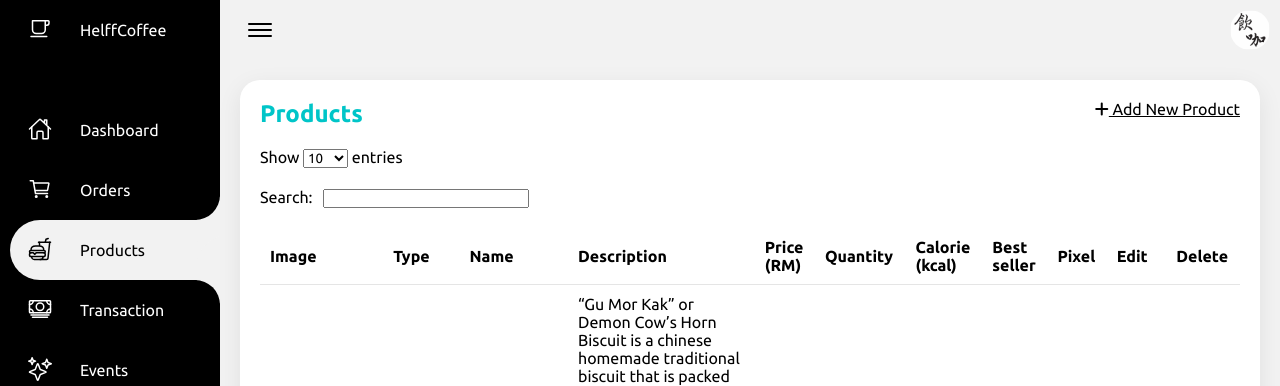
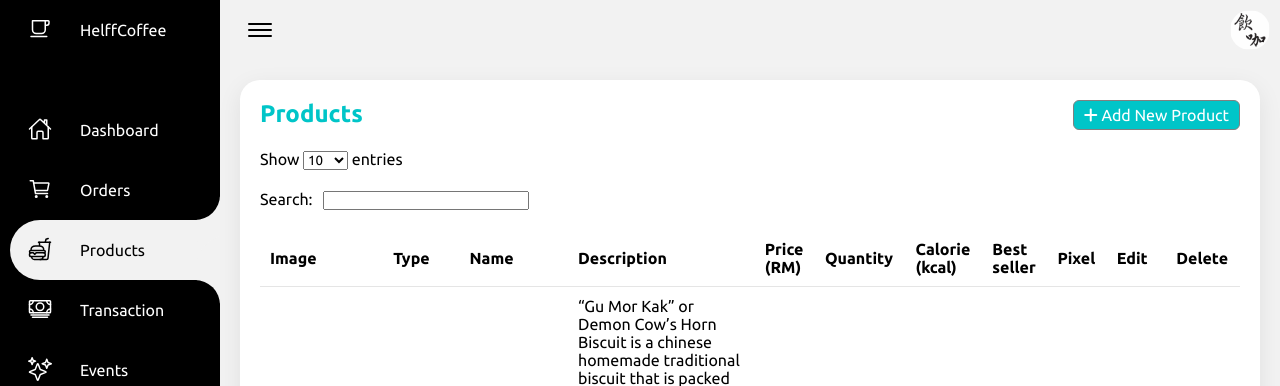
Before and after one commit to dekufanboy727/se_lab_admin, a PHP site: page /products.php in a window 1280 px wide. Shown: the top 386 px of the page. Run offline with PHP 8.4, Linux system fonts and the light colour scheme; a user stored in the database is signed in; data comes from the database, SQL or seed files in the repository; some libraries are stand-ins or nearby versions.

Commit message:
Update products.css

```diff
--- a/Admin/css/products.css
+++ b/Admin/css/products.css
@@ -196,13 +196,16 @@ body {
     width: 100%;
     padding: 20px;
 }
+
 .table-box .products-table {
     position: relative;
-    min-height: 500px;
+    display: grid;
+    min-height: 350px;
     background: var(--white);
     padding: 20px;
     box-shadow: 0 7px 25px rgba(0, 0, 0, 0.08);
     border-radius: 20px;
+    align-content: center;
 }
 
 .products-table-header {
@@ -210,9 +213,25 @@ body {
     justify-content: space-between;
     align-items: flex-start;
 }
+
 .products-table-header h2 {
     font-weight: 600;
     color: var(--green2);
+}
+
+.products-table-header .btn {
+    position: relative;
+    padding: 5px 10px;
+    background: var(--green2);
+    text-decoration: none;
+    color: var(--white);
+    border: 1px solid var(--black2);
+    border-radius: 6px;
+}
+
+.products-table-header .btn:hover{
+    background: var(--green1);
+    color: var(--black1);
 }
 
 .products-table-content {
@@ -241,6 +260,14 @@ td {
 .products-table-content table tr {
     color: var(--black1);
     border-bottom: 1px solid rgba(0, 0, 0, 0.1);
+}
+
+.products-table-content tr {
+    transition: 0.4s;
+}
+
+.products-table-content table tbody tr:hover {
+    background: var(--green1);
 }
 
 .dataTables_length label {
```
